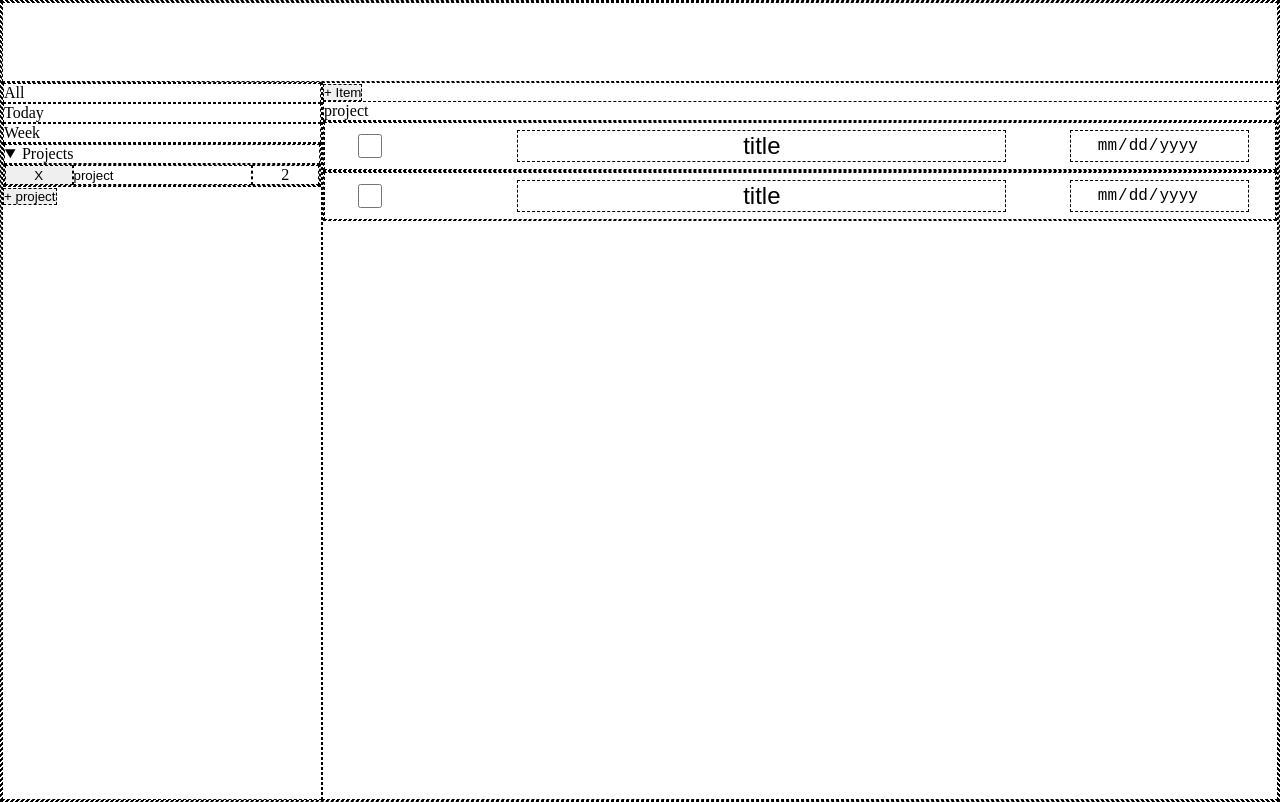
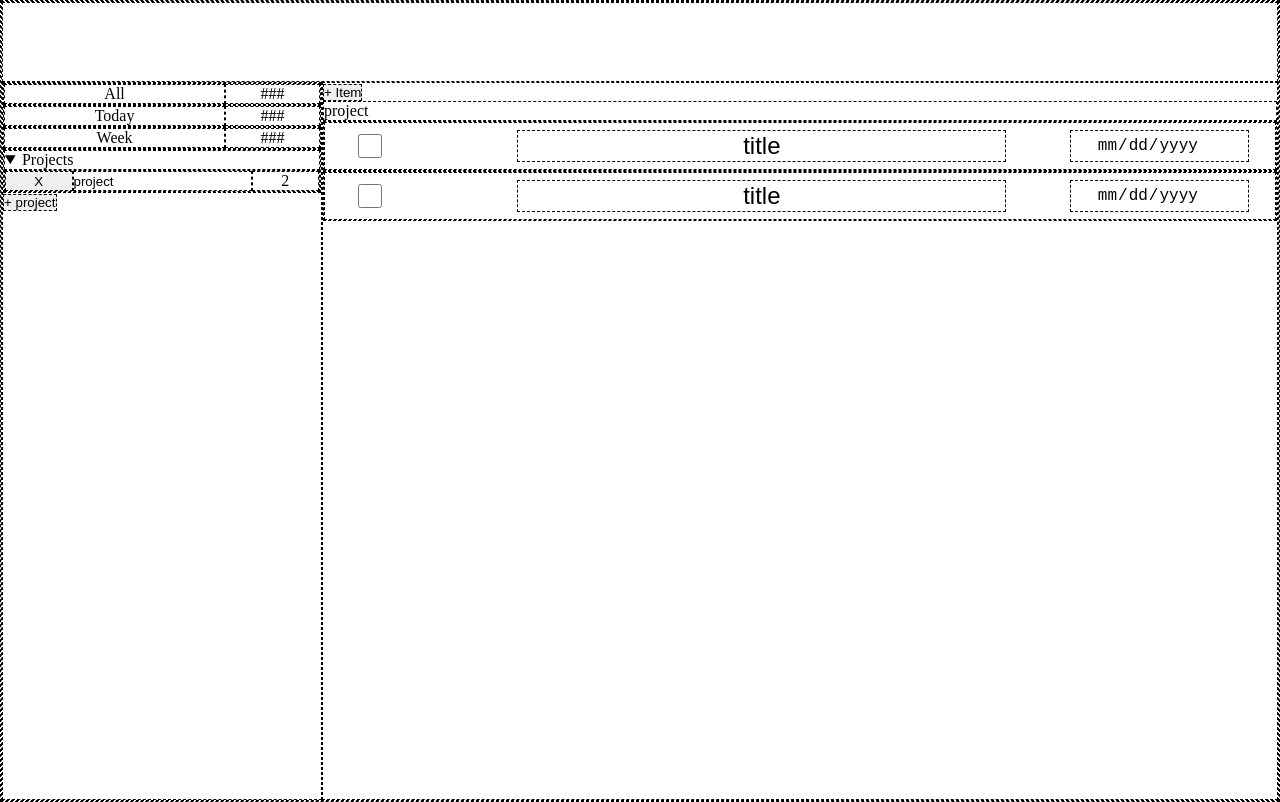
Before and after one commit to BruggerA1/toDoList, a website built with webpack: page src/index.html in a window 1280 px wide. Built offline with nearby package versions, Linux system fonts and the light colour scheme.

Commit message:
'sidebar labels'

```diff
--- a/src/DOM/DOMObjects/SidebarCategory.js
+++ b/src/DOM/DOMObjects/SidebarCategory.js
@@ -1,10 +1,12 @@
+import { CardElement } from "./CardElement";
 import { UIelement } from "./UIelement";
 
 export const SidebarCategory = (categoryText) => {
-	const sidebarCategory = UIelement('div');
+	const sidebarCategory = CardElement('div', 'sidebarCategory');
+	const cardText = CardElement('span', 'categoryCardText', categoryText);
+	const cardLabel = CardElement('span', 'categoryCardLabel', '###');
 
-	sidebarCategory.UItext(categoryText);
-	sidebarCategory.addClass('sidebarCategory');
+	sidebarCategory.append(cardText, cardLabel);
 
 	return sidebarCategory;
 };
--- a/src/style.css
+++ b/src/style.css
@@ -115,3 +115,9 @@ header {
 .itemDelete {
 	grid-area: delete;
 }
+
+.sidebarCategory {
+	display: grid;
+	grid-template-columns: 7fr 3fr;
+	text-align: center;
+}
```
